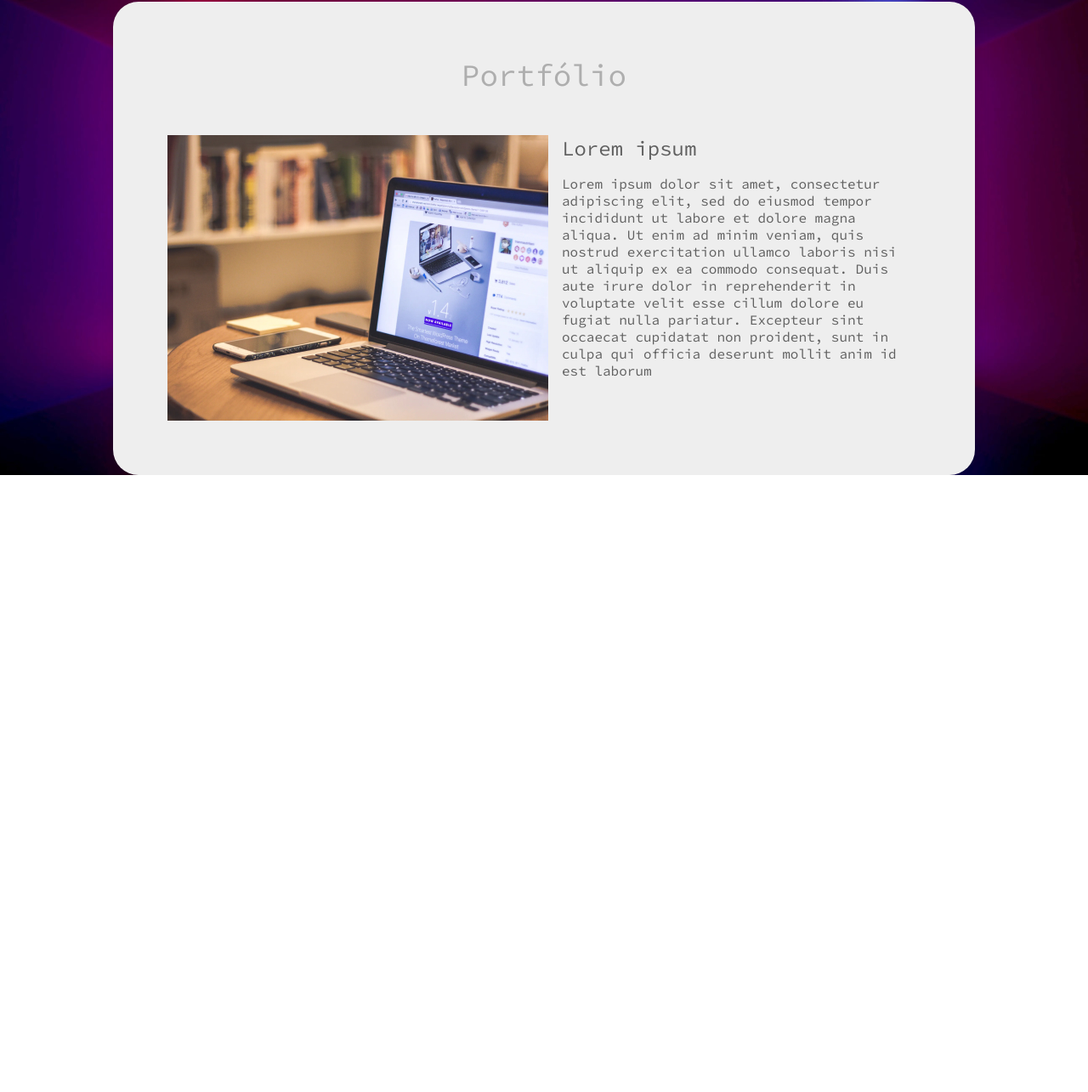
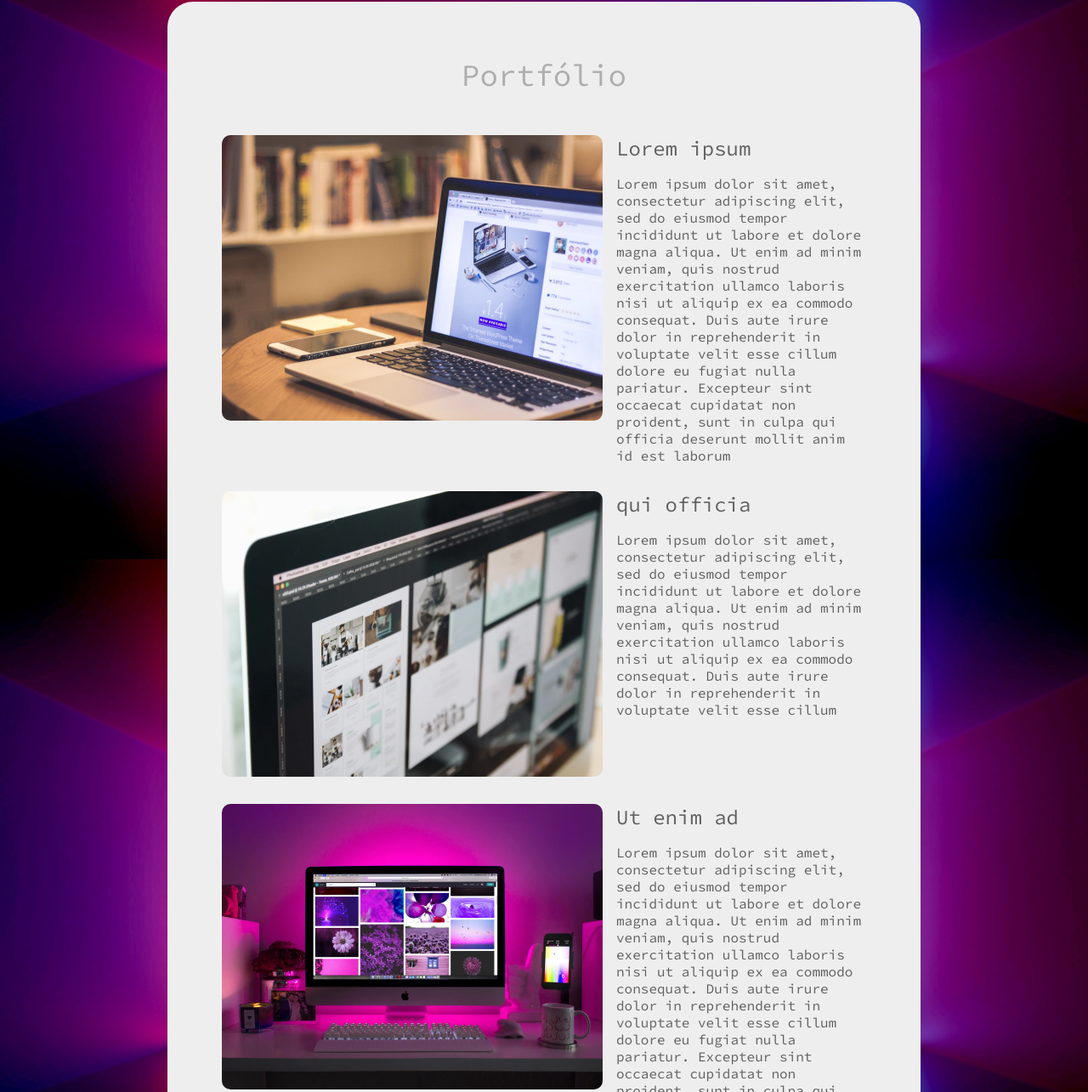
Before and after one commit to danielluizd/Portfolio, a plain HTML site: page portfolio/html/index.html in a window 1280 px wide. Shown: the part 942-2227 px from the top of the page at 85% size. Before the commit the page ends 1501 px from the top, so only its background shows below. Drawn offline with Linux system fonts and the light colour scheme.

Commit message:
pequenas alterações no estilo

```diff
--- a/portfolio/css/style.css
+++ b/portfolio/css/style.css
@@ -69,6 +69,7 @@ li {
 .portfolio {
   max-width: 886px;
   margin: 8rem 0;
+  box-sizing: border-box;
 }
 
 .portfolio ul {
@@ -83,6 +84,14 @@ li {
   color: #606060;
 }
 
+.portfolio li + li {
+  margin-top: 2rem;
+}
+
+.portfolio img {
+  border-radius: 10px;
+}
+
 .portfolio h2 {
   font-weight: normal;
   margin-bottom: 1rem;
--- a/portfolio/html/index.html
+++ b/portfolio/html/index.html
@@ -30,9 +30,21 @@
   <div class="portfolio box1">
     <h1 class="title">Portfólio</h1>
     <ul>
-      <li><img src="/portfolio/img/1.jpg" alt="">
+      <li class="list-1"><img src="/portfolio/img/1.jpg" alt="">
         <div>
           <h2>Lorem ipsum</h2>
+          <p>Lorem ipsum dolor sit amet, consectetur adipiscing elit, sed do eiusmod tempor incididunt ut labore et dolore magna aliqua. Ut enim ad minim veniam, quis nostrud exercitation ullamco laboris nisi ut aliquip ex ea commodo consequat. Duis aute irure dolor in reprehenderit in voluptate velit esse cillum dolore eu fugiat nulla pariatur. Excepteur sint occaecat cupidatat non proident, sunt in culpa qui officia deserunt mollit anim id est laborum</p>
+        </div>
+      </li>
+      <li class="list-2"><img src="/portfolio/img/2.jpg" alt="">
+        <div>
+          <h2>qui officia </h2>
+          <p>Lorem ipsum dolor sit amet, consectetur adipiscing elit, sed do eiusmod tempor incididunt ut labore et dolore magna aliqua. Ut enim ad minim veniam, quis nostrud exercitation ullamco laboris nisi ut aliquip ex ea commodo consequat. Duis aute irure dolor in reprehenderit in voluptate velit esse cillum </p>
+        </div>
+      </li>
+      <li class="list-3"><img src="/portfolio/img/3.jpg" alt="">
+        <div>
+          <h2>Ut enim ad</h2>
           <p>Lorem ipsum dolor sit amet, consectetur adipiscing elit, sed do eiusmod tempor incididunt ut labore et dolore magna aliqua. Ut enim ad minim veniam, quis nostrud exercitation ullamco laboris nisi ut aliquip ex ea commodo consequat. Duis aute irure dolor in reprehenderit in voluptate velit esse cillum dolore eu fugiat nulla pariatur. Excepteur sint occaecat cupidatat non proident, sunt in culpa qui officia deserunt mollit anim id est laborum</p>
         </div>
       </li>
```
